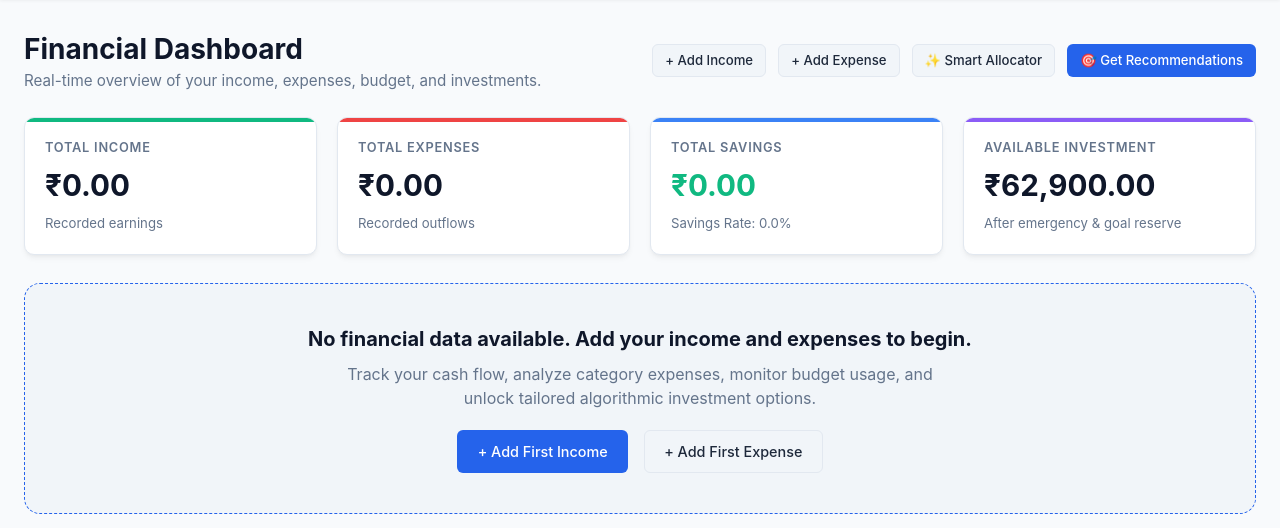
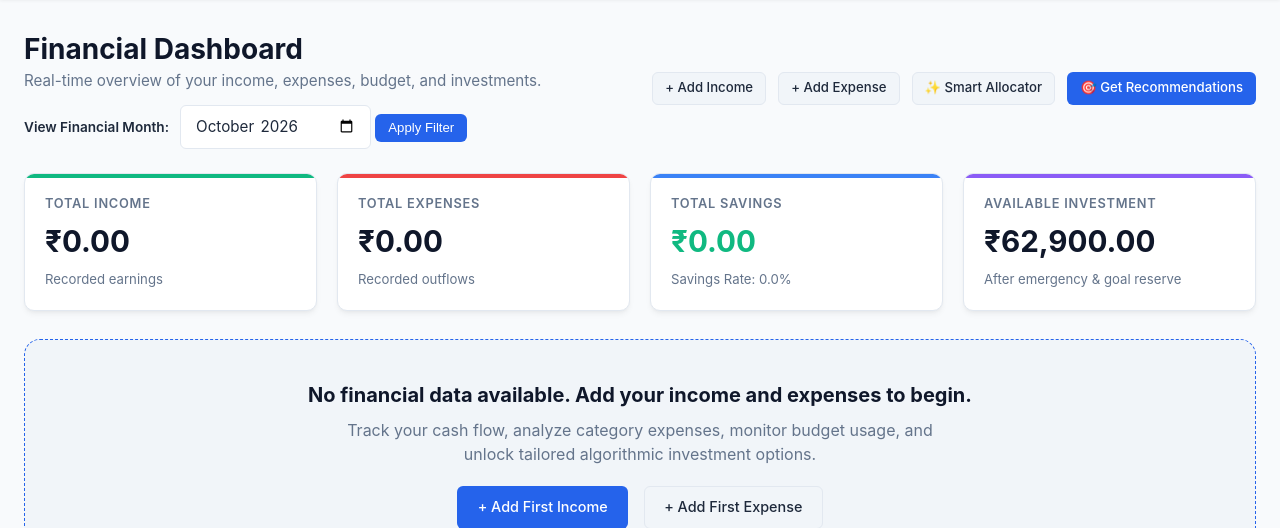
Before and after one commit to kartik11124/finance-track, a Flask app: page / in a window 1280 px wide. Shown: the part 85-613 px from the top of the page. Run offline with Flask 3, Linux system fonts and the light colour scheme; a user stored in the database is signed in; data comes from the database, SQL or seed files in the repository; some libraries are stand-ins or nearby versions.

Commit message:
Implement month filter form in dashboard
Added a form to filter financial data by month.

```diff
--- a/templates/dashboard.html
+++ b/templates/dashboard.html
@@ -7,6 +7,24 @@
   <div>
     <h1 style="font-size: 1.75rem; color: var(--secondary);">Financial Dashboard</h1>
     <p style="color: var(--text-muted); font-size: 0.95rem;">Real-time overview of your income, expenses, budget, and investments.</p>
+    <form method="GET" action="{{ url_for('dashboard') }}" style="margin-top: 0.75rem;">
+  <label for="month" style="font-size: 0.85rem; font-weight: 600;">
+    View Financial Month:
+  </label>
+
+  <input
+    type="month"
+    id="month"
+    name="month"
+    value="{{ selected_month }}"
+    class="form-control"
+    style="display: inline-block; width: auto; margin-left: 0.5rem;"
+  >
+
+  <button type="submit" class="btn btn-primary btn-sm">
+    Apply Filter
+  </button>
+</form>
   </div>
   <div style="display: flex; gap: 0.75rem; flex-wrap: wrap;">
     <a href="{{ url_for('income') }}" class="btn btn-secondary btn-sm">+ Add Income</a>
```
